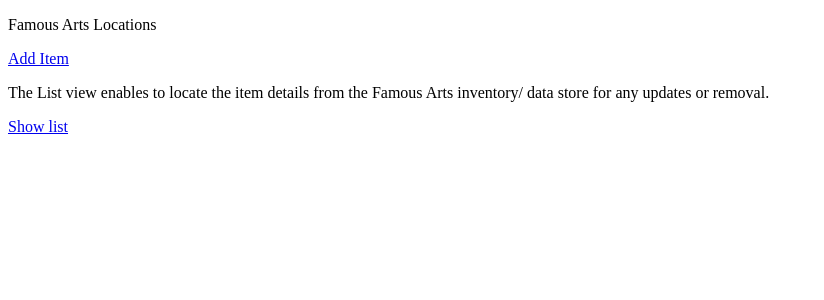
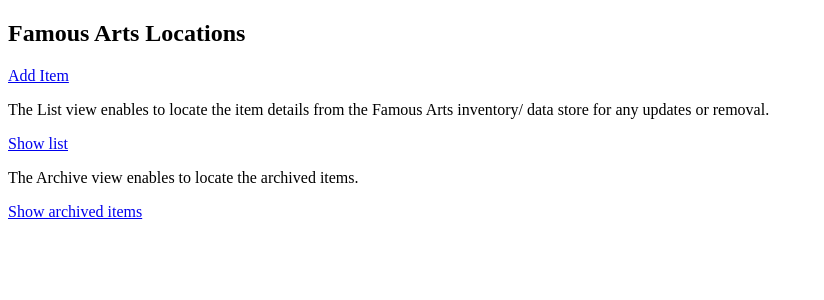
Before and after one commit to risheeg/WebApplication, a Flask app: page / in a window 1280 px wide. Shown: the top 300 px of the page, without its empty margins (0-824 px from the left). Run offline with Flask 2, Linux system fonts and the light colour scheme.

```diff
--- a/templates/index.html
+++ b/templates/index.html
@@ -2,7 +2,7 @@
 <html>
    <body>
       <p>
-      <p> Famous Arts Locations <p>
+      <h2> Famous Arts Locations </h2>
       <p>
       <a href = "/enternew">Add Item </a>
       <p>
@@ -11,6 +11,9 @@
         data store for any updates or removal. <p>
       <p>
       <a href = "/list">Show list</a>
-
+      <p>
+      <p> The Archive view enables to <bold>locate</bold> the archived items.
+      <p>
+      <a href = "/showarchive">Show archived items</a>
    </body>
   </html>
```
